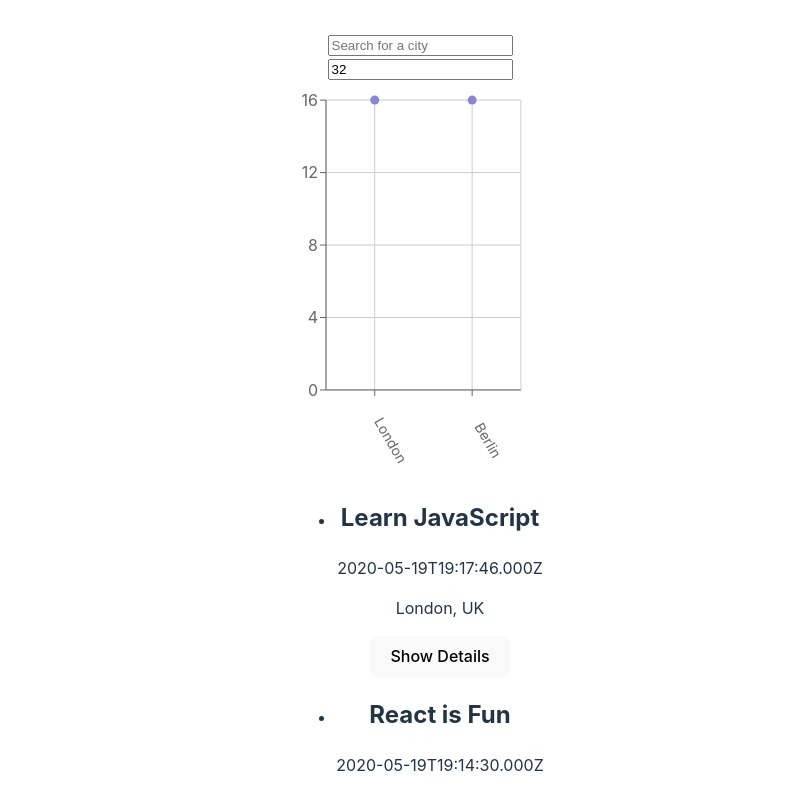
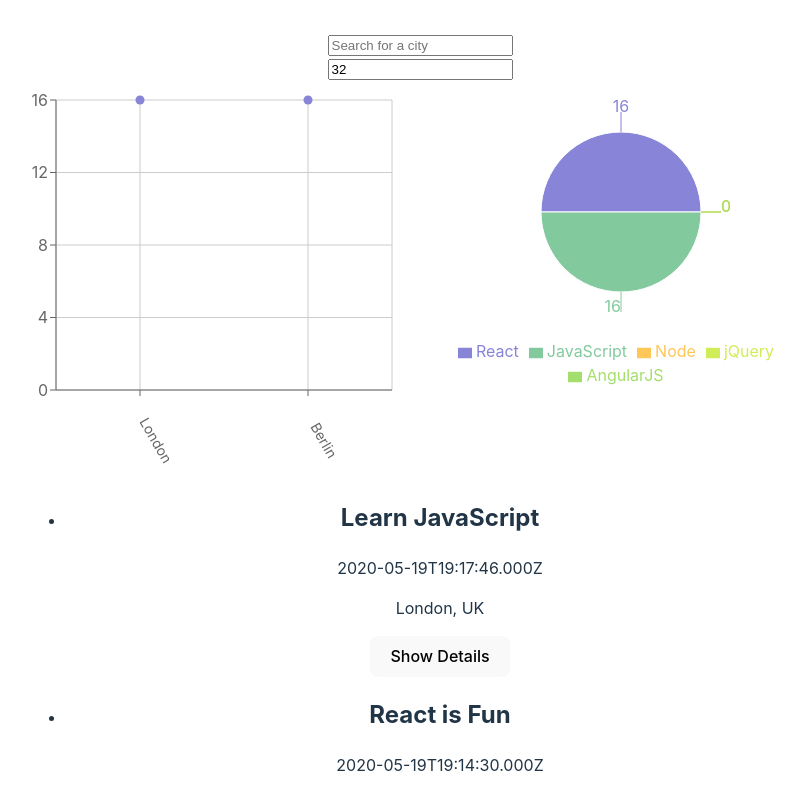
Before and after one commit to stefv21/meet, a React (Vite) app: page / in a window 1280 px wide. Shown: the top 796 px of the page, without its empty margins (220-1025 px from the left). Built offline with nearby package versions, Linux system fonts and the light colour scheme; what atatus-spa would draw is missing.

Commit message:
updated event genre chart

```diff
--- a/src/App.css
+++ b/src/App.css
@@ -48,3 +48,15 @@
   width: 250px;
   z-index: 1000;
  }
+
+ .charts-container {
+  display: flex;
+  flex-wrap: wrap;
+  gap: 1rem;
+  justify-content: center;
+}
+
+.charts-container > div {
+  flex: 1 1 300px; /* grow/shrink, min width 300px */
+  max-width: 500px; /* or whatever max size you prefer */
+}
--- a/src/App.jsx
+++ b/src/App.jsx
@@ -5,6 +5,7 @@ import CitySearch from './components/CitySearch';
 import EventList from './components/eventlist';         // adjust if your filename is EventList.jsx
 import NumberOfEvents from './components/NumberOfEvents';
 import CityEventsChart from './components/CityEventsChart';
+import EventGenresChart from './components/EventGenresChart';
 import { extractLocations, getEvents } from './api';
 import { InfoAlert, ErrorAlert, WarningAlert } from './components/Alert';
 
@@ -75,8 +76,7 @@ const App = () => {
         {/* ─── Wrap charts here so they can sit side by side ─── */}
         <div className="charts-container">
         <CityEventsChart allLocations={allLocations} events={events} />
-        {/* Later, add your second chart component here: */}
-        {/* <YourSecondChartComponent … /> */}
+        <EventGenresChart events={events} />
       </div>
 
       <EventList events={events} />
--- /dev/null
+++ b/src/components/EventGenresChart.jsx
@@ -0,0 +1,48 @@
+import React from 'react';
+import {
+  PieChart,
+  Pie,
+  Cell,
+  Tooltip,
+  Legend,
+  ResponsiveContainer
+} from 'recharts';
+
+const EventGenresChart = ({ events }) => {
+  // Count how many events mention each genre keyword in their summary
+  const genreData = [
+    { name: 'React',      value: events.filter(e => e.summary?.includes('React')).length },
+    { name: 'JavaScript', value: events.filter(e => e.summary?.includes('JavaScript')).length },
+    { name: 'Node',       value: events.filter(e => e.summary?.includes('Node')).length },
+    { name: 'jQuery',     value: events.filter(e => e.summary?.includes('jQuery')).length },
+    { name: 'AngularJS',  value: events.filter(e => e.summary?.includes('AngularJS')).length }
+  ];
+
+  // A simple color palette—one per slice
+  const COLORS = ['#8884d8', '#82ca9d', '#ffc658', '#d0ed57', '#a4de6c'];
+
+  return (
+    <ResponsiveContainer width="100%" height={300}>
+      <PieChart>
+        <Pie
+          data={genreData}
+          dataKey="value"
+          nameKey="name"
+          cx="50%"
+          cy="50%"
+          outerRadius={80}
+          label
+        >
+          {genreData.map((entry, index) => (
+            <Cell key={`cell-${index}`} fill={COLORS[index % COLORS.length]} />
+          ))}
+        </Pie>
+
+        <Tooltip />
+        <Legend verticalAlign="bottom" height={36} />
+      </PieChart>
+    </ResponsiveContainer>
+  );
+};
+
+export default EventGenresChart;
```
